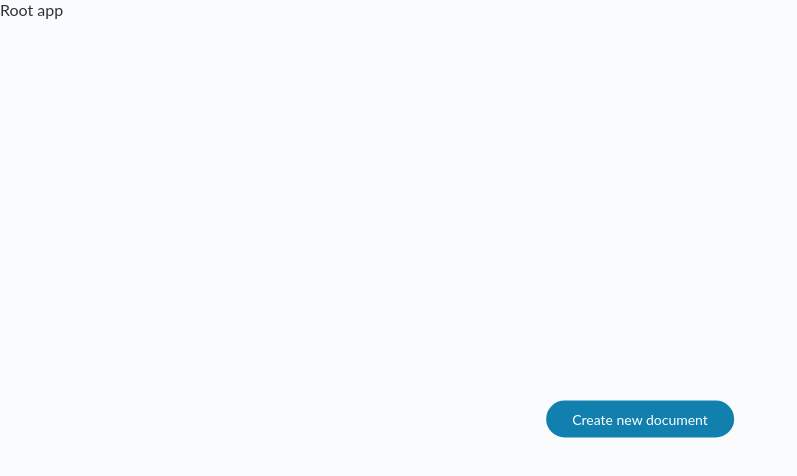
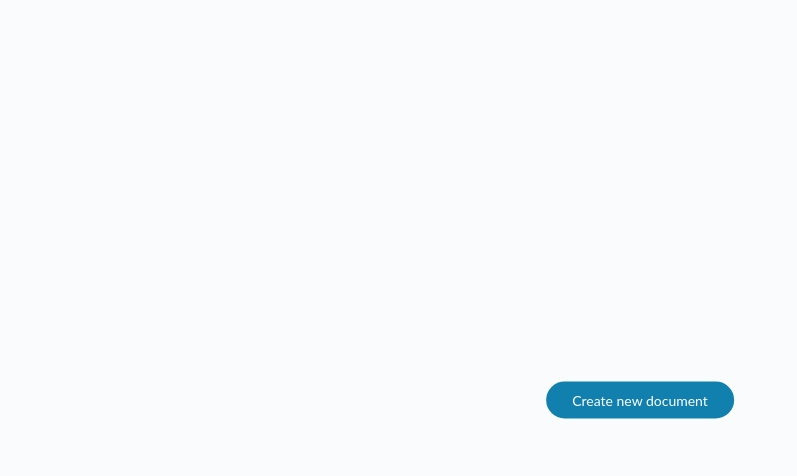
Before and after one commit to chinezenwosu/dominics, a React app: page / in a window 1280 px wide. Shown: the top 476 px of the page, without its empty margins (0-797 px from the left). Built offline with nearby package versions, Linux system fonts and the light colour scheme.

Commit message:
create empty navbar

```diff
--- a/src/App.jsx
+++ b/src/App.jsx
@@ -1,13 +1,12 @@
-import React from "react"
+import React from 'react'
 import { Outlet } from 'react-router-dom'
 import './App.css'
+import Navbar from './components/Layout/Navbar'
 
 const App = () => {
   return (
     <>
-      <nav>
-        Root app
-      </nav>
+      <Navbar />
       <main>
         <Outlet />
       </main>
--- /dev/null
+++ b/src/components/Layout/Navbar.jsx
@@ -0,0 +1,12 @@
+import React from 'react'
+import { useParams } from 'react-router-dom/dist'
+
+const Navbar = () => {
+  const { id } = useParams()
+
+  if (!id) return null
+
+  return <div>Navbar</div>
+}
+
+export default Navbar
```
